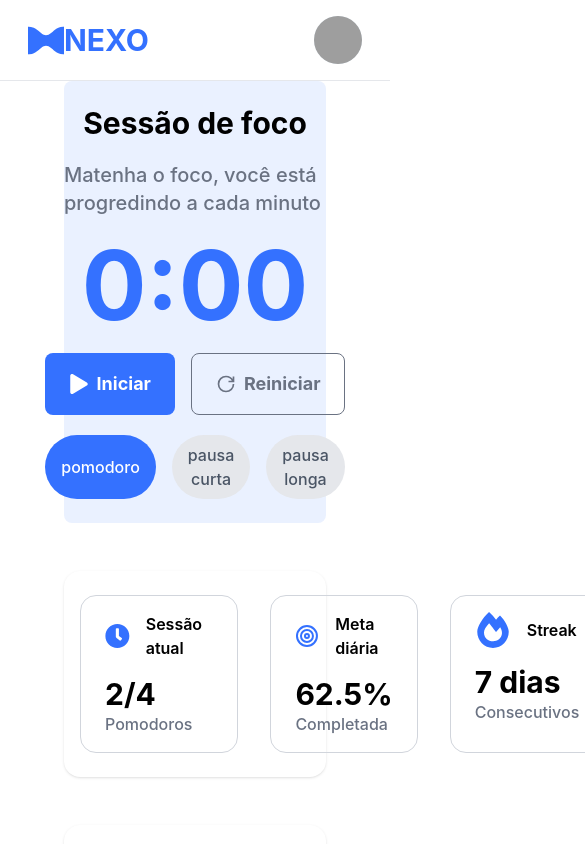
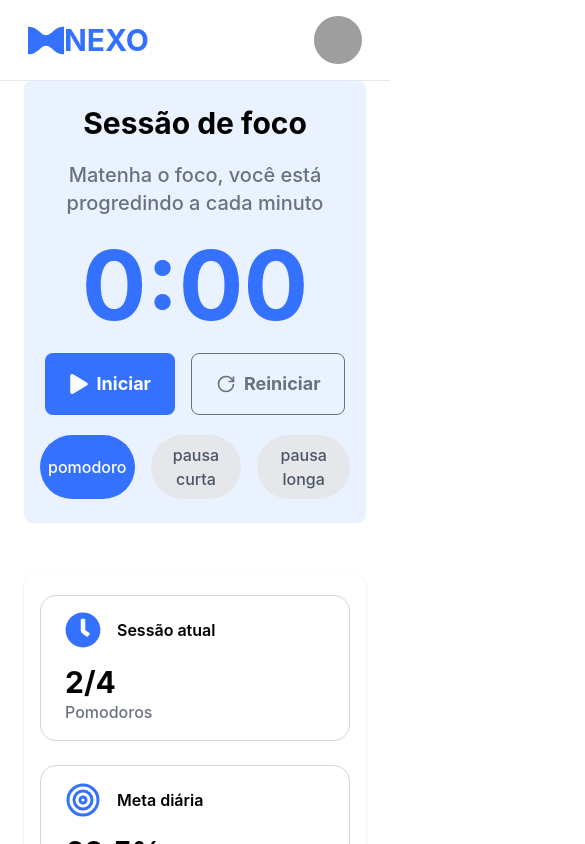
Before and after one commit to AndrewMoreira91/nexo, a React (Vite) app in the folder web/: page /pomodoro in a window 390 px wide. Shown: the top 844 px of the page, 585 px wide, since content can reach past the window. Built offline with nearby package versions, Linux system fonts and the light colour scheme; grey boxes are pictures that could not be loaded.

Commit message:
Refactor Pomodoro page to adjust button styling and responsiveness

```diff
--- a/web/src/components/ButtonPill.tsx
+++ b/web/src/components/ButtonPill.tsx
@@ -16,7 +16,7 @@
 		<button
 			{...props}
 			className={`
-			font-medium py-2 px-4 rounded-full transition
+			font-medium py-2 px-2 sm:px-4 rounded-full transition
 			${isDisabled ? "bg-gray-200 opacity-50 cursor-not-allowed" : "cursor-pointer"}
 			${!isDisabled && theme === "primary" && "bg-primary text-white hover:bg-primary-hover"}
 			${!isDisabled && theme === "secondary" && "bg-gray-200 text-gray-600 hover:bg-gray-300"}
--- a/web/src/pages/Dashboard.tsx
+++ b/web/src/pages/Dashboard.tsx
@@ -5,6 +5,7 @@
 import Container from '../components/Conteiner'
 import Footer from '../components/Footer'
 import Header from '../components/Header'
+import Loader from '../components/Loader'
 import MenuData from '../components/MenuData'
 import Progressbar from '../components/Progressbar'
 import TaskContainer from '../components/TaskContainer'
@@ -39,7 +40,7 @@
 ] as TaskType[]
 
 const DashboardPage = () => {
-	const { user } = useAuth()
+	const { user, isLoading } = useAuth()
 	const navigate = useNavigate()
 
 	useEffect(() => {
@@ -48,10 +49,14 @@
 		}
 	}, [user, navigate])
 
+	console.log('user', user)
+
 	return (
 		<div className="bg-background">
 			<Header />
-
+			{isLoading && user === null ? (
+				<Loader />
+			) : (
 				<main className="px-6 sm:px-16 my-12">
 					<div>
 						<h3 className="font-bold text-2xl sm:text-3xl">Bem vindo, Andrew!</h3>
@@ -122,7 +127,7 @@
 						</Container>
 					</div>
 				</main>
-
+			)}
 			<Footer />
 		</div>
 	)
--- a/web/src/pages/Pomodoro.tsx
+++ b/web/src/pages/Pomodoro.tsx
@@ -97,12 +97,12 @@
 			{isLoading ? (
 				<Loader />
 			) : (
-				<main className={`flex flex-col px-16 gap-12 ${selectedMode}`}>
-					<section className="w-full bg- flex flex-col gap-5 items-center bg-primary-bg py-6 rounded-lg">
+				<main className={`flex flex-col px-6 sm:px-16 gap-12 ${selectedMode}`}>
+					<section className="w-full p-4 flex flex-col gap-5 items-center bg-primary-bg py-6 rounded-lg">
 						{selectedMode === 'focus' && (
 							<>
 								<h3 className="font-bold text-3xl">Sessão de foco</h3>
-								<span className="font-medium text-xl text-gray-500">
+								<span className="font-medium text-xl text-gray-500 text-center">
 									Matenha o foco, você está progredindo a cada minuto
 								</span>
 							</>
@@ -110,7 +110,7 @@
 						{selectedMode === 'shortBreak' && (
 							<>
 								<h3 className="font-bold text-3xl">Pausa curta</h3>
-								<span className="font-medium text-xl text-gray-500">
+								<span className="font-medium text-xl text-gray-500 text-center">
 									Aproveite para fazer um lanche ou tomar uma água
 								</span>
 							</>
@@ -118,7 +118,7 @@
 						{selectedMode === 'longBreak' && (
 							<>
 								<h3 className="font-bold text-3xl">Pausa longa</h3>
-								<span className="font-medium text-xl text-gray-500">
+								<span className="font-medium text-xl text-gray-500 text-center">
 									Aproveite para descansar e relaxar
 								</span>
 							</>
@@ -164,7 +164,7 @@
 						/>
 					</section>
 
-					<Container className="justify-between gap-8">
+					<Container className="flex flex-col sm:flex-row justify-between gap-6 sm:gap-8">
 						<MenuData
 							title="Sessão atual"
 							textMain="2/4"
```
Lines whose indentation alone changed are shown as unchanged.
